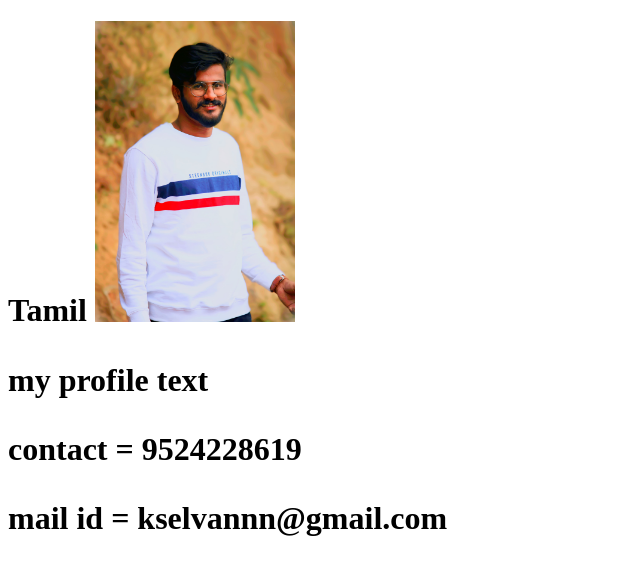
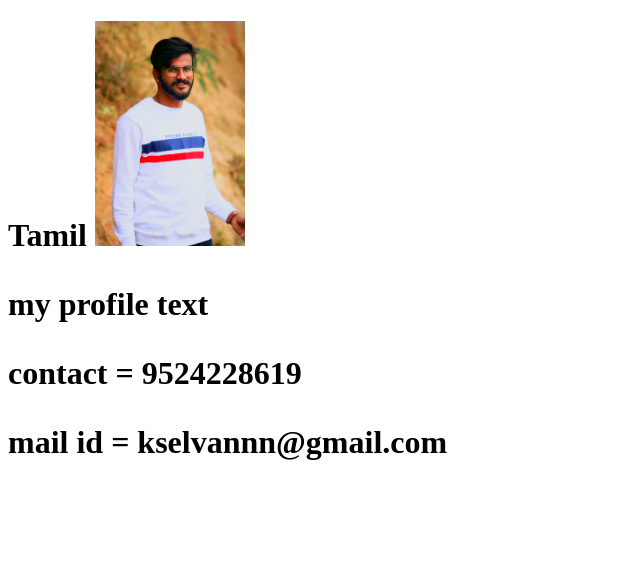
Before and after one commit to cultofpersonality1812/New-folder, a plain HTML site: page index.html in a window 1280 px wide. Shown: the whole page, without its empty margins (0-640 px from the left). Drawn offline with Linux system fonts and the light colour scheme.

Commit message:
added image size

```diff
--- a/index.html
+++ b/index.html
@@ -8,7 +8,7 @@
 </head>
 <body>
     <h1>Tamil
-        <img width="200px" src="profile.jpg" alt="">
+        <img width="150px" src="profile.jpg" alt="">
         <p>my profile text</p>
         <p>contact = 9524228619</p>
         <p>mail id = kselvannn@gmail.com</p>
```
